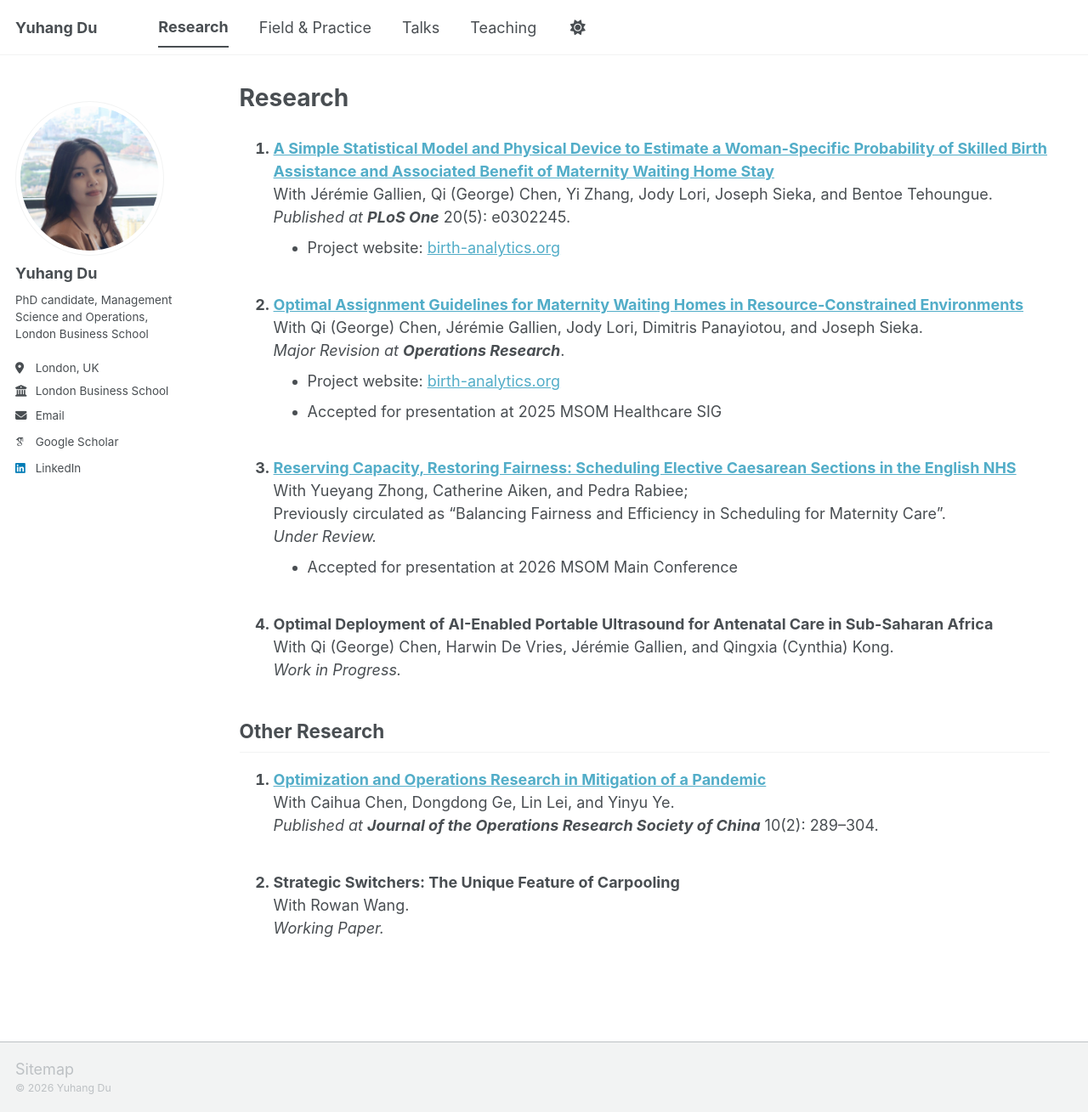
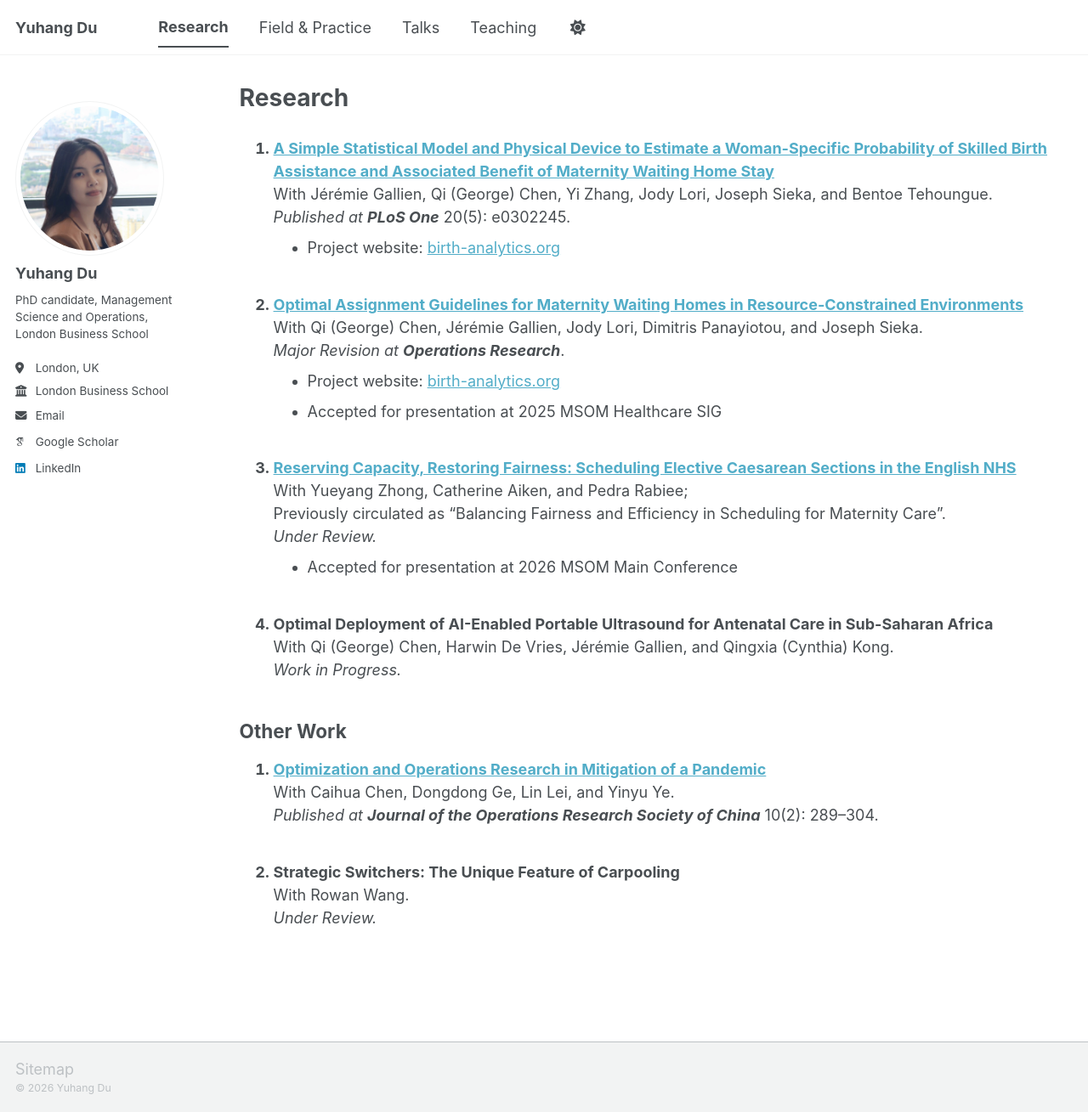
Before and after one commit to yuhangdu-edu/yuhangdu-edu.github.io, a Jekyll site: the page built from _pages/research.md, in a window 1280 px wide and 1309 px high. Shown: the whole window at 85% size. Built offline with Jekyll 4.4.1, drawn with Linux system fonts in a browser that asks for light colours; some web fonts are replaced; a script bundle is joined from its source files by our own code; library files that are not in the unit come from our copies.

Commit message:
Update research.md

```diff
--- a/_pages/research.md
+++ b/_pages/research.md
@@ -20,6 +20,7 @@ author_profile: true
   vertical-align: middle;
 }
 .pub-btn:hover { background-color: #4a9aab; }
+.page__content h2.no-rule { border-bottom: none; padding-bottom: 0; }
 </style>
 
 1. [**A Simple Statistical Model and Physical Device to Estimate a Woman-Specific Probability of Skilled Birth Assistance and Associated Benefit of Maternity Waiting Home Stay**](https://journals.plos.org/plosone/article?id=10.1371/journal.pone.0302245)<br>
@@ -47,7 +48,8 @@ With Qi (George) Chen, Harwin De Vries, Jérémie Gallien, and Qingxia (Cynthia)
 *Work in Progress.*
 
 
-## Other Research
+## Other Work
+{: .no-rule }
 
 1. [**Optimization and Operations Research in Mitigation of a Pandemic**](https://link.springer.com/article/10.1007/s40305-022-00391-y)<br>
 With Caihua Chen, Dongdong Ge, Lin Lei, and Yinyu Ye.<br>
@@ -56,4 +58,4 @@ With Caihua Chen, Dongdong Ge, Lin Lei, and Yinyu Ye.<br>
 
 2. **Strategic Switchers: The Unique Feature of Carpooling**<br>
 With Rowan Wang.<br>
-*Working Paper.*
+*Under Review.*
```
